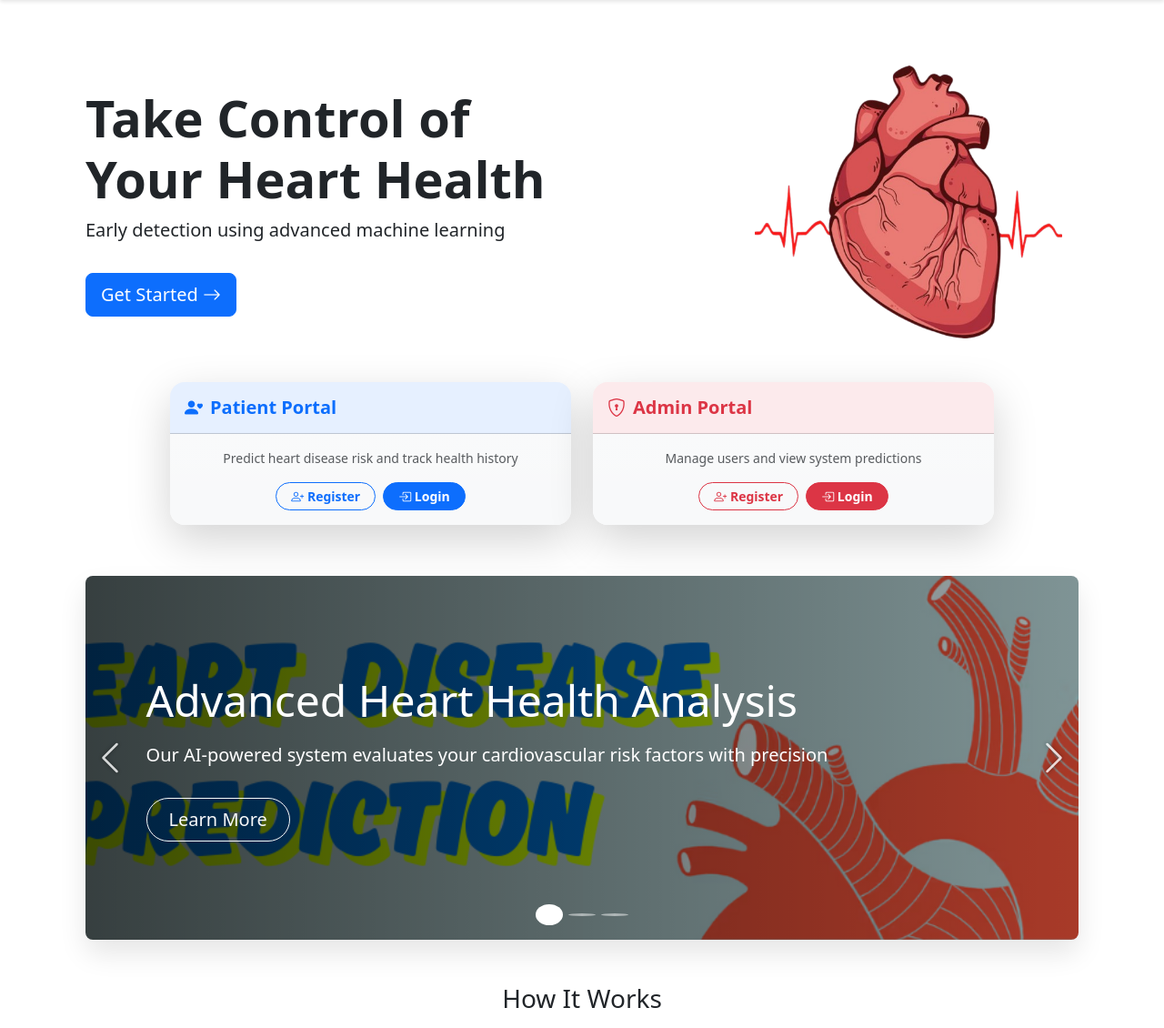
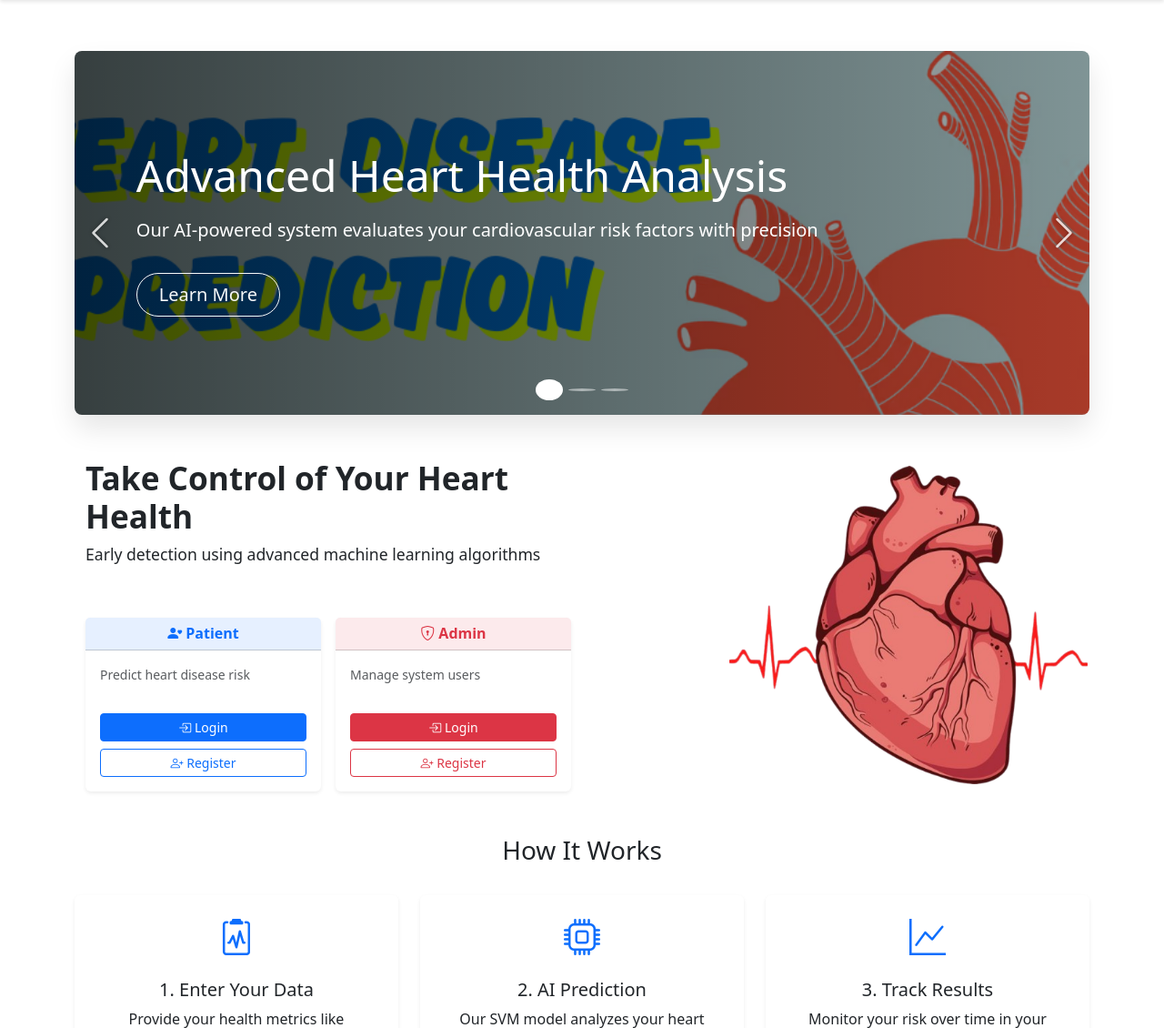
Before and after one commit to soumyadip-giri/heart_disease_system_web, a Flask app: page / in a window 1280 px wide. Shown: the part 56-1186 px from the top of the page at 91% size. Run offline with Flask 3, Linux system fonts and the light colour scheme; parts of the project's set-up code (start-up, migrations or seed data) failed here and were passed over.

Commit message:
changes made

```diff
--- a/static/css/style.css
+++ b/static/css/style.css
@@ -95,6 +95,10 @@ footer {
 
 /* founders card */
 
+.team-mem{
+    display: flex;
+}
+
 .founder_cards{
     display: flex;
     column-gap: 150px;
--- a/templates/index.html
+++ b/templates/index.html
@@ -6,69 +6,7 @@
 
 {% block content %}
 
-
-<div class="container my-5">
-    <!-- Hero Section -->
-    <div class="row align-items-center">
-        <div class="col-md-6">
-            <h1 class="display-4 fw-bold">Take Control of Your Heart Health</h1>
-            <p class="lead">Early detection using advanced machine learning</p>
-            <a href="#auth-cards" class="btn btn-primary btn-lg mt-3">
-                Get Started <i class="bi bi-arrow-right"></i>
-            </a>
-        </div>
-        <div class="col-md-6 text-center">
-            <img src="{{ url_for('static', filename='images/heart-illustration.png') }}"
-                 class="img-fluid"
-                 style="max-height: 300px;">
-        </div>
-    </div>
-
-  <!-- Highlighted Auth Cards -->
-<div class="row justify-content-center g-4 mt-4" id="auth-cards">
-    <!-- User Card -->
-    <div class="col-sm-5 col-10">
-        <div class="card shadow-lg border-0 rounded-4 overflow-hidden" style="border-top: 4px solid #0d6efd;">
-            <div class="card-header bg-primary bg-opacity-10 py-3 px-3">
-                <h5 class="m-0 text-primary fw-bold"><i class="bi bi-person-heart me-2"></i>Patient Portal</h5>
-            </div>
-            <div class="card-body p-3 text-center bg-light bg-gradient">
-                <p class="small text-muted mb-3">Predict heart disease risk and track health history</p>
-                <div class="d-flex gap-2 justify-content-center">
-                    <a href="{{ url_for('user_register') }}" class="btn btn-sm btn-outline-primary rounded-pill px-3 fw-bold">
-                        <i class="bi bi-person-plus"></i> Register
-                    </a>
-                    <a href="{{ url_for('user_login') }}" class="btn btn-sm btn-primary rounded-pill px-3 fw-bold">
-                        <i class="bi bi-box-arrow-in-right"></i> Login
-                    </a>
-                </div>
-            </div>
-        </div>
-    </div>
-
-    <!-- Admin Card -->
-    <div class="col-sm-5 col-10">
-        <div class="card shadow-lg border-0 rounded-4 overflow-hidden" style="border-top: 4px solid #dc3545;">
-            <div class="card-header bg-danger bg-opacity-10 py-3 px-3">
-                <h5 class="m-0 text-danger fw-bold"><i class="bi bi-shield-lock me-2"></i>Admin Portal</h5>
-            </div>
-            <div class="card-body p-3 text-center bg-light bg-gradient">
-                <p class="small text-muted mb-3">Manage users and view system predictions</p>
-                <div class="d-flex gap-2 justify-content-center">
-                    <a href="{{ url_for('admin_register') }}" class="btn btn-sm btn-outline-danger rounded-pill px-3 fw-bold">
-                        <i class="bi bi-person-plus"></i> Register
-                    </a>
-                    <a href="{{ url_for('admin_login') }}" class="btn btn-sm btn-danger rounded-pill px-3 fw-bold">
-                        <i class="bi bi-box-arrow-in-right"></i> Login
-                    </a>
-                </div>
-            </div>
-        </div>
-    </div>
-</div>
-
-
-<!-- Elegant Health Carousel -->
+    <!-- Elegant Health Carousel -->
 <div id="elegantCarousel" class="carousel slide carousel-fade" data-bs-ride="carousel">
     <!-- Minimalist Indicators -->
     <div class="carousel-indicators">
@@ -211,6 +149,79 @@
     }
 </style>
 
+<div class="container my-5">
+    <div class="row g-4 align-items-stretch">
+        <!-- Left Column - Hero Content + Auth Cards (Stacked) -->
+        <div class="col-lg-6">
+            <div class="d-flex flex-column h-100">
+                <!-- Compact Hero Section -->
+                <div class="mb-4">
+                    <h1 class="fw-bold" style="font-size: 2.2rem;">Take Control of Your Heart Health</h1>
+                    <p class="lead mb-3" style="font-size: 1.1rem;">Early detection using advanced machine learning algorithms</p>
+                    <div class="d-lg-none text-center mb-3">
+                        <img src="{{ url_for('static', filename='images/heart-illustration.png') }}"
+                             class="img-fluid"
+                             style="max-height: 200px;">
+                    </div>
+                </div>
+
+                <!-- Auth Cards -->
+                <div class="row g-3 mt-auto">
+                    <div class="col-md-6">
+                        <div class="card h-100 border-0 shadow-sm" style="border-top: 3px solid #0d6efd;">
+                            <div class="card-header bg-primary bg-opacity-10 py-2">
+                                <h6 class="m-0 text-primary fw-bold text-center">
+                                    <i class="bi bi-person-heart me-1"></i>Patient
+                                </h6>
+                            </div>
+                            <div class="card-body p-3 d-flex flex-column">
+                                <p class="small text-muted mb-2">Predict heart disease risk</p>
+                                <div class="d-grid gap-2 mt-auto">
+                                    <a href="{{ url_for('user_login') }}" class="btn btn-sm btn-primary">
+                                        <i class="bi bi-box-arrow-in-right"></i> Login
+                                    </a>
+                                    <a href="{{ url_for('user_register') }}" class="btn btn-sm btn-outline-primary">
+                                        <i class="bi bi-person-plus"></i> Register
+                                    </a>
+                                </div>
+                            </div>
+                        </div>
+                    </div>
+                    <div class="col-md-6">
+                        <div class="card h-100 border-0 shadow-sm" style="border-top: 3px solid #dc3545;">
+                            <div class="card-header bg-danger bg-opacity-10 py-2">
+                                <h6 class="m-0 text-danger fw-bold text-center">
+                                    <i class="bi bi-shield-lock me-1"></i>Admin
+                                </h6>
+                            </div>
+                            <div class="card-body p-3 d-flex flex-column">
+                                <p class="small text-muted mb-2">Manage system users</p>
+                                <div class="d-grid gap-2 mt-auto">
+                                    <a href="{{ url_for('admin_login') }}" class="btn btn-sm btn-danger">
+                                        <i class="bi bi-box-arrow-in-right"></i> Login
+                                    </a>
+                                    <a href="{{ url_for('admin_register') }}" class="btn btn-sm btn-outline-danger">
+                                        <i class="bi bi-person-plus"></i> Register
+                                    </a>
+                                </div>
+                            </div>
+                        </div>
+                    </div>
+                </div>
+            </div>
+        </div>
+
+        <!-- Right Column - Hero Image (Desktop only) -->
+        <div class="col-lg-6 d-none d-lg-block">
+            <div class="h-100 d-flex align-items-center justify-content-center">
+                <img src="{{ url_for('static', filename='images/heart-illustration.png') }}"
+                     class="img-fluid"
+                     style="max-height: 350px;">
+            </div>
+        </div>
+    </div>
+</div>
+
     <!-- Features Section -->
     <div class="row mt-5">
         <div class="col-12 text-center mb-4">
```
